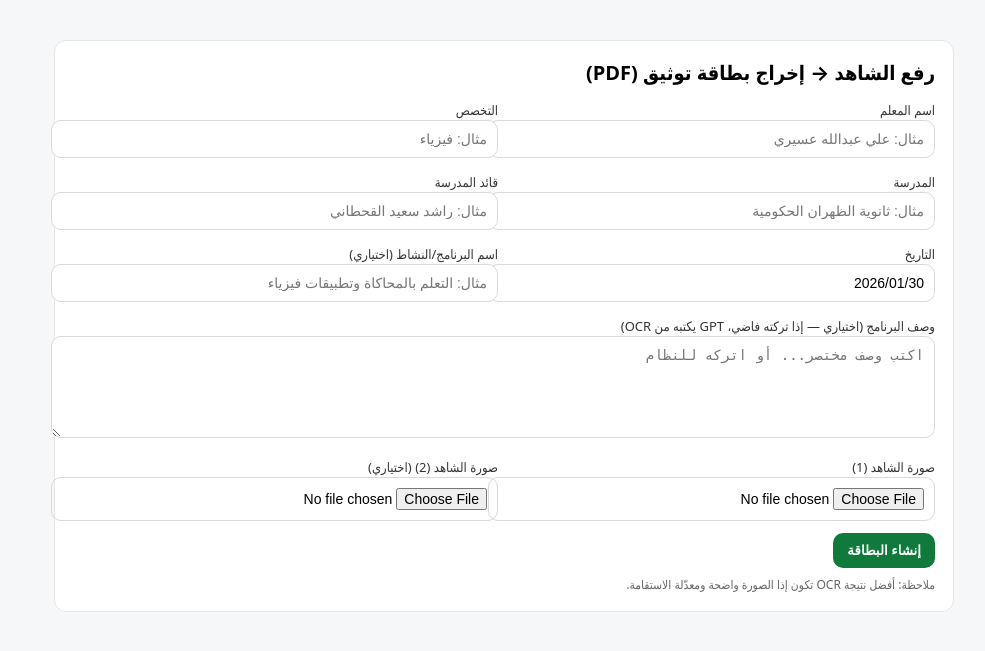
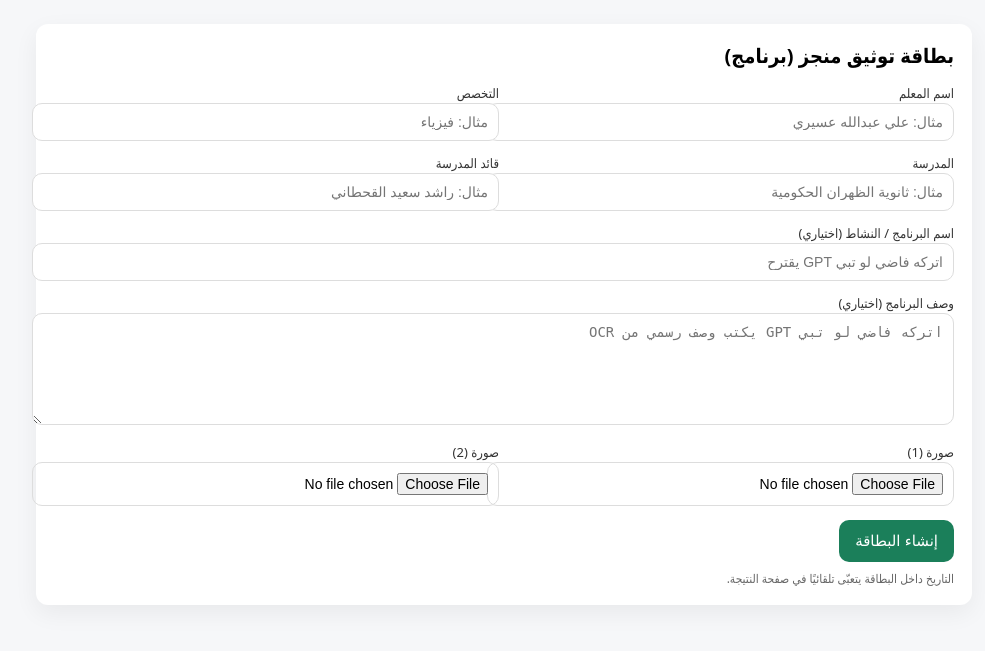
Before and after one commit to aliasiriiii/Evidence-ai, a Flask app: page / in a window 1280 px wide. Shown: the top 651 px of the page, without its empty margins (136-1121 px from the left). Run offline with Flask 3, Linux system fonts and the light colour scheme.

Commit message:
Update index.html for form and styling changes

```diff
--- a/templates/index.html
+++ b/templates/index.html
@@ -3,27 +3,23 @@
 <head>
   <meta charset="utf-8" />
   <meta name="viewport" content="width=device-width, initial-scale=1" />
-  <title>رفع الشاهد → بطاقة توثيق</title>
+  <title>بطاقة توثيق شاهد</title>
   <style>
-    body{font-family: system-ui, -apple-system, "Segoe UI", Tahoma, Arial; background:#f6f7f8; margin:0}
-    .wrap{max-width:900px; margin:24px auto; padding:16px}
-    .card{background:#fff; border:1px solid #e6e6e6; border-radius:12px; padding:18px}
+    body{font-family: system-ui, -apple-system, "Segoe UI", Tahoma, Arial; background:#f6f7f9; margin:0;}
+    .wrap{max-width:900px; margin:24px auto; background:#fff; padding:18px; border-radius:12px; box-shadow:0 8px 25px rgba(0,0,0,.06)}
     h1{margin:0 0 12px; font-size:20px}
-    .grid{display:grid; grid-template-columns:1fr 1fr; gap:12px}
+    .grid{display:grid; grid-template-columns:1fr 1fr; gap:10px}
     label{font-size:13px; color:#333}
-    input, textarea{width:100%; padding:10px; border:1px solid #d9d9d9; border-radius:10px; font-size:14px}
-    textarea{min-height:80px; resize:vertical}
-    .row{margin-top:12px}
-    .btn{background:#0f7a3b; color:#fff; border:0; padding:10px 14px; border-radius:10px; cursor:pointer; font-weight:600}
+    input, textarea{width:100%; padding:10px; border:1px solid #ddd; border-radius:10px; font-size:14px}
+    textarea{min-height:90px}
+    .full{grid-column:1 / -1}
+    .btn{margin-top:14px; background:#1b7f5a; color:#fff; border:none; padding:12px 16px; border-radius:10px; font-size:15px; cursor:pointer}
     .hint{font-size:12px; color:#666; margin-top:8px}
-    @media (max-width:720px){ .grid{grid-template-columns:1fr} }
   </style>
 </head>
 <body>
   <div class="wrap">
-    <div class="card">
-      <h1>رفع الشاهد → إخراج بطاقة توثيق (PDF)</h1>
-
+    <h1>بطاقة توثيق منجز (برنامج)</h1>
     <form action="/generate" method="POST" enctype="multipart/form-data">
       <div class="grid">
         <div>
@@ -44,49 +40,29 @@
           <input name="principal" placeholder="مثال: راشد سعيد القحطاني" />
         </div>
 
-          <div>
-            <label>التاريخ</label>
-            <input id="date" name="date" placeholder="YYYY/MM/DD" />
-          </div>
-          <div>
-            <label>اسم البرنامج/النشاط (اختياري)</label>
-            <input name="program_name" placeholder="مثال: التعلم بالمحاكاة وتطبيقات فيزياء" />
-          </div>
+        <div class="full">
+          <label>اسم البرنامج / النشاط (اختياري)</label>
+          <input name="program_name" placeholder="اتركه فاضي لو تبي GPT يقترح" />
         </div>
 
-        <div class="row">
-          <label>وصف البرنامج (اختياري — إذا تركته فاضي، GPT يكتبه من OCR)</label>
-          <textarea name="program_desc" placeholder="اكتب وصف مختصر... أو اتركه للنظام"></textarea>
+        <div class="full">
+          <label>وصف البرنامج (اختياري)</label>
+          <textarea name="program_desc" placeholder="اتركه فاضي لو تبي GPT يكتب وصف رسمي من OCR"></textarea>
         </div>
 
-        <div class="grid row">
         <div>
-            <label>صورة الشاهد (1)</label>
+          <label>صورة (1)</label>
           <input type="file" name="image1" accept="image/*" />
         </div>
         <div>
-            <label>صورة الشاهد (2) (اختياري)</label>
+          <label>صورة (2)</label>
           <input type="file" name="image2" accept="image/*" />
         </div>
       </div>
 
-        <div class="row">
       <button class="btn" type="submit">إنشاء البطاقة</button>
-          <div class="hint">ملاحظة: أفضل نتيجة OCR تكون إذا الصورة واضحة ومعدّلة الاستقامة.</div>
-        </div>
+      <div class="hint">التاريخ داخل البطاقة يتعبّى تلقائيًا في صفحة النتيجة.</div>
     </form>
   </div>
-  </div>
-
-  <script>
-    // تعبئة التاريخ تلقائياً بصيغة YYYY/MM/DD
-    (function(){
-      const d = new Date();
-      const yyyy = d.getFullYear();
-      const mm = String(d.getMonth()+1).padStart(2,'0');
-      const dd = String(d.getDate()).padStart(2,'0');
-      document.getElementById('date').value = `${yyyy}/${mm}/${dd}`;
-    })();
-  </script>
 </body>
 </html>
```
Lines whose indentation alone changed are shown as unchanged.
